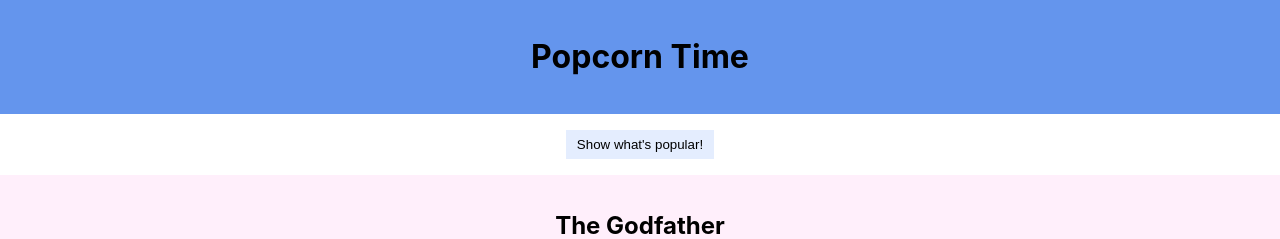
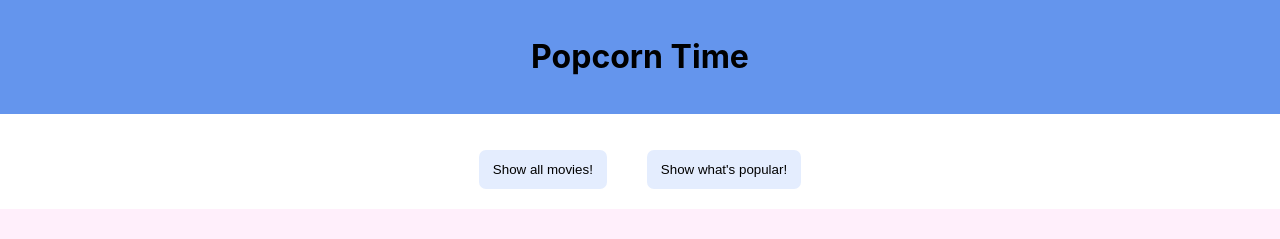
Before and after one commit to karina-ironhack/popcorn-time, a React (Create React App) app: page / in a window 1280 px wide. Shown: the top 239 px of the page. Built offline with nearby package versions, Linux system fonts and the light colour scheme.

Commit message:
conditional rendering for default image

```diff
--- a/src/components/Main.js
+++ b/src/components/Main.js
@@ -5,13 +5,19 @@
 function Main() {
   const [filteredMovies, setFilteredMovies] = useState(moviesArray);
 
+  const showAll = () => {
+    setFilteredMovies(moviesArray)
+  }
   const displayPopular = () => {
-    let newMoviesArray = [...filteredMovies].filter(m => m.rating >= 9)
-    setFilteredMovies(newMoviesArray)
+    let newMoviesArray = [...filteredMovies].filter((m) => m.rating >= 9);
+    setFilteredMovies(newMoviesArray);
   };
 
   return (
     <>
+      <button className="button" onClick={showAll}>
+        Show all movies!
+      </button>
       <button className="button" onClick={displayPopular}>
         Show what's popular!
       </button>
--- a/src/components/Movie.css
+++ b/src/components/Movie.css
@@ -11,6 +11,12 @@
 .button {
     margin-bottom: 1rem;
     background-color:rgb(228, 237, 254);
-    padding: 7px 11px;
+    padding: 12px 14px;
     border: none;
+    border-radius: 7px;
+    margin: 20px;
 }
+
+.button:hover {
+    cursor: pointer;
+}
--- a/src/components/Movie.js
+++ b/src/components/Movie.js
@@ -1,10 +1,28 @@
 import './Movie.css'
 
 function Movie(props) {
+
+    // Option2 to have default image
+    // let imgTag;
+    // imgTag = props.image
+    // ? <img src={props.image} alt={props.title}/>
+    // : <img src='https://i.imgur.com/Z2MYNbj.png' alt={props.title}/>
+
     return(
         <div className={props.rating > 8 ? 'movie popular' : 'movie'}>
             <h2>{props.title}</h2>
-            <img src={props.image} alt={props.title} />
+
+            {/* Option2 to have default image  */}
+            {/* {imgTag} */}
+
+            {/* Option1  to have default image*/}
+            {/* <img src={props.image ? props.image : 'https://i.imgur.com/Z2MYNbj.png'} alt={props.title} /> */}
+
+            {/* Option3 to have default image */}
+            {props.image
+            ? <img src={props.image} alt={props.title}/>
+            :  <img src='https://i.imgur.com/Z2MYNbj.png' alt={props.title}/>}
+
             <p>
                 Year: {props.year} <br />
                 Rating: {props.rating}  <br />
```
